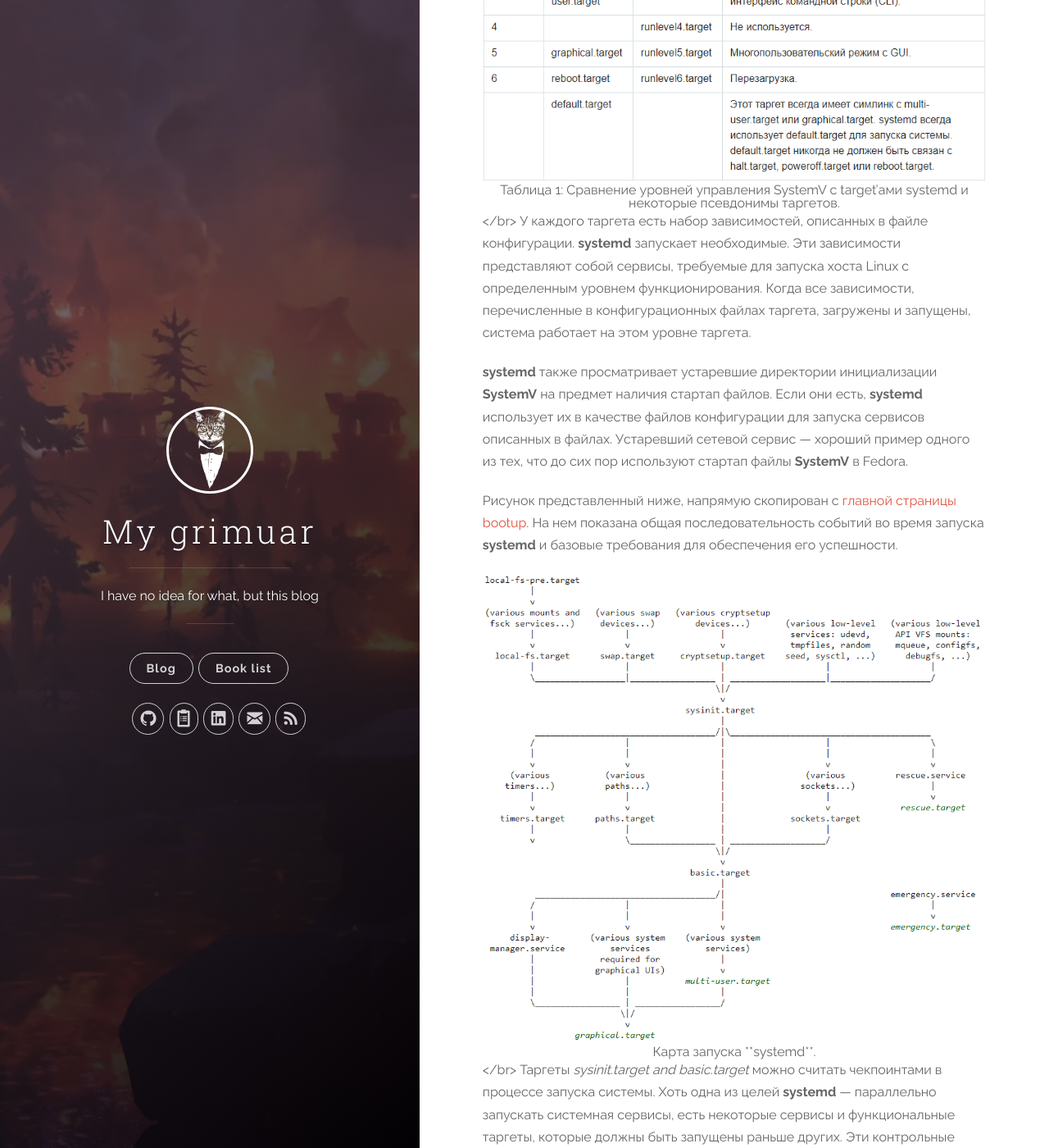
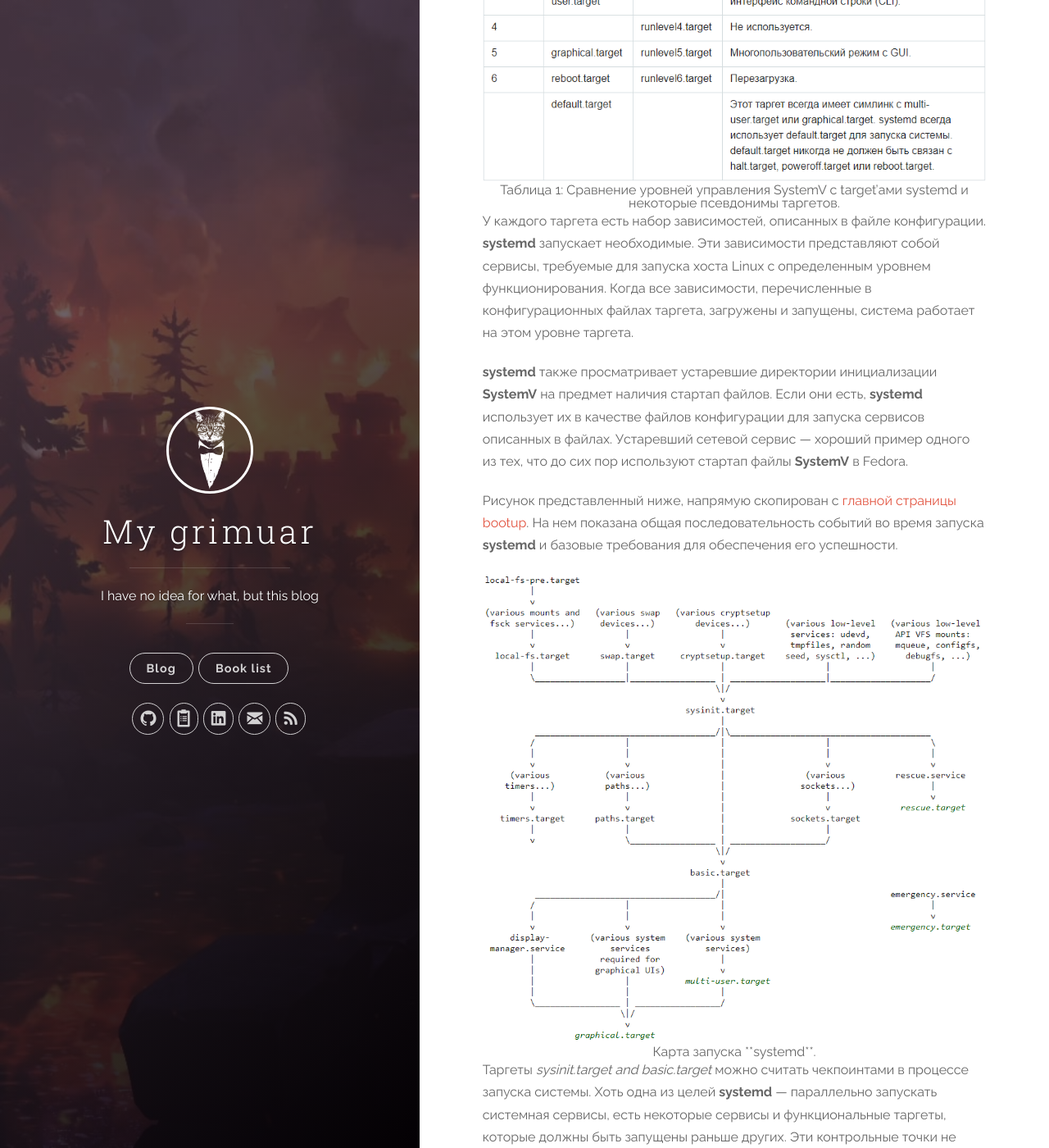
Before and after one commit to sonulen/my_grimoire, a Jekyll site: the page built from _posts/2019-02-17-server_load_process.markdown, in a window 1280 px wide and 1400 px high, scrolled down 6805 px. Shown: the whole window at 82% size. Built offline with Jekyll 4.4.1, drawn with Linux system fonts in a browser that asks for light colours; comment, search, counter and statistics services are not loaded.

Commit message:
fix: remove br tag

```diff
--- a/_posts/2019-02-17-server_load_process.markdown
+++ b/_posts/2019-02-17-server_load_process.markdown
@@ -105,7 +105,8 @@ Target’ы и сервисы являются юнитами systemd.
 
 <div style="text-align:center"><img src ="{{ site.baseurl }}/images/posts_includes/boot_load/targets.png" />
 Таблица 1: Сравнение уровней управления SystemV с target’ами systemd и некоторые псевдонимы таргетов.</div>
-</br>
+
+
 У каждого таргета есть набор зависимостей, описанных в файле конфигурации. **systemd** запускает необходимые. Эти зависимости представляют собой сервисы, требуемые для запуска хоста Linux с определенным уровнем функционирования. Когда все зависимости, перечисленные в конфигурационных файлах таргета, загружены и запущены, система работает на этом уровне таргета.
 
 **systemd** также просматривает устаревшие директории инициализации **SystemV** на предмет наличия стартап файлов. Если они есть, **systemd** использует их в качестве файлов конфигурации для запуска сервисов описанных в файлах. Устаревший сетевой сервис — хороший пример одного из тех, что до сих пор используют стартап файлы **SystemV** в Fedora.
@@ -114,7 +115,8 @@ Target’ы и сервисы являются юнитами systemd.
 
 <div style="text-align:center"><img src ="{{ site.baseurl }}/images/posts_includes/boot_load/map.png" />
 Карта запуска **systemd**.</div>
-</br>
+
+
 Таргеты *sysinit.target and basic.target* можно считать чекпоинтами в процессе запуска системы. Хоть одна из целей **systemd** — параллельно запускать системная сервисы, есть некоторые сервисы и функциональные таргеты, которые должны быть запущены раньше других. Эти контрольные точки не могут быть пройдены до тех пор, пока все сервисы и таргеты, необходимые для них, не будут выполнены.
 
 Таким образом, *sysinit.target* достигается, когда завершены все юниты, от которых он зависит. Должны быть завершены все следующие юниты: монтирование файловых систем, настройка swap-файлов, запуск udev, настройка начального состояния генератора случайных чисел, инициализация низкоуровневых сервисов, настройка криптографических сервисов, если хотя бы одна файловая система зашифрована. В *sysinit.target* они могут выполняться параллельно. *sysinit.target* запускает все низкоуровневые сервисы и юниты необходимые для минимальной функциональности системы, и те, что нужны для перехода к basic.target.
```
